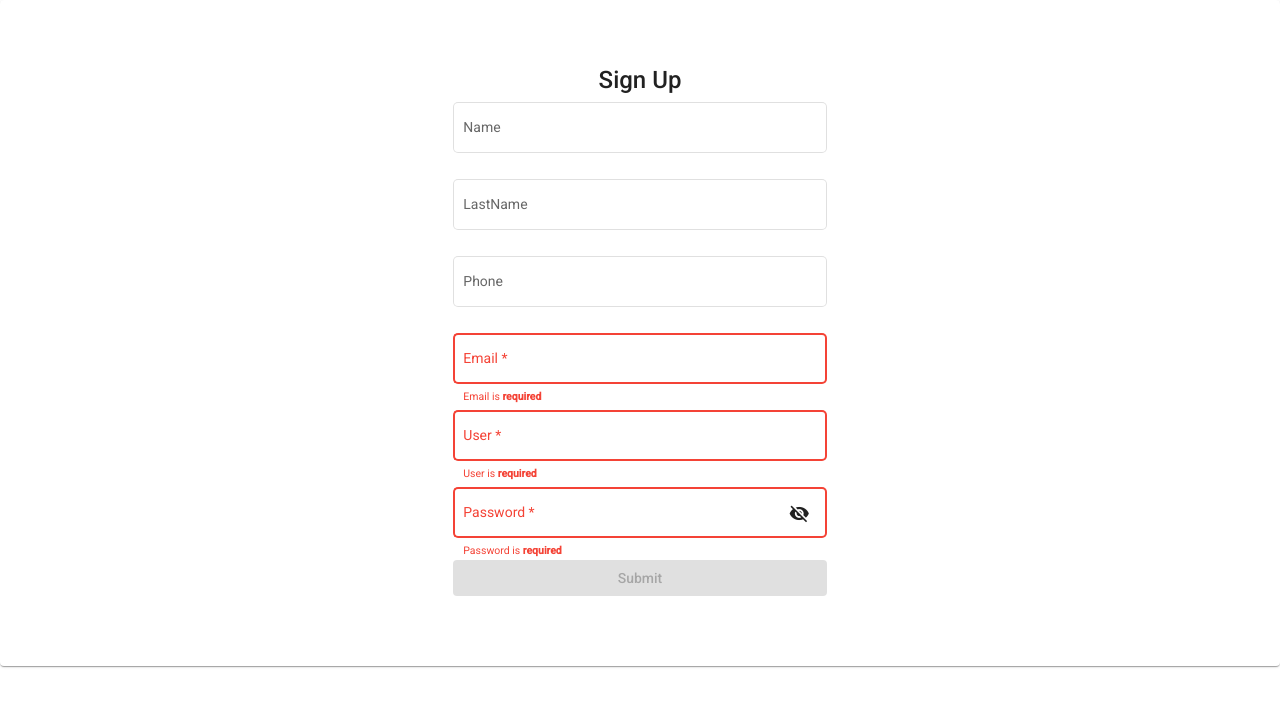
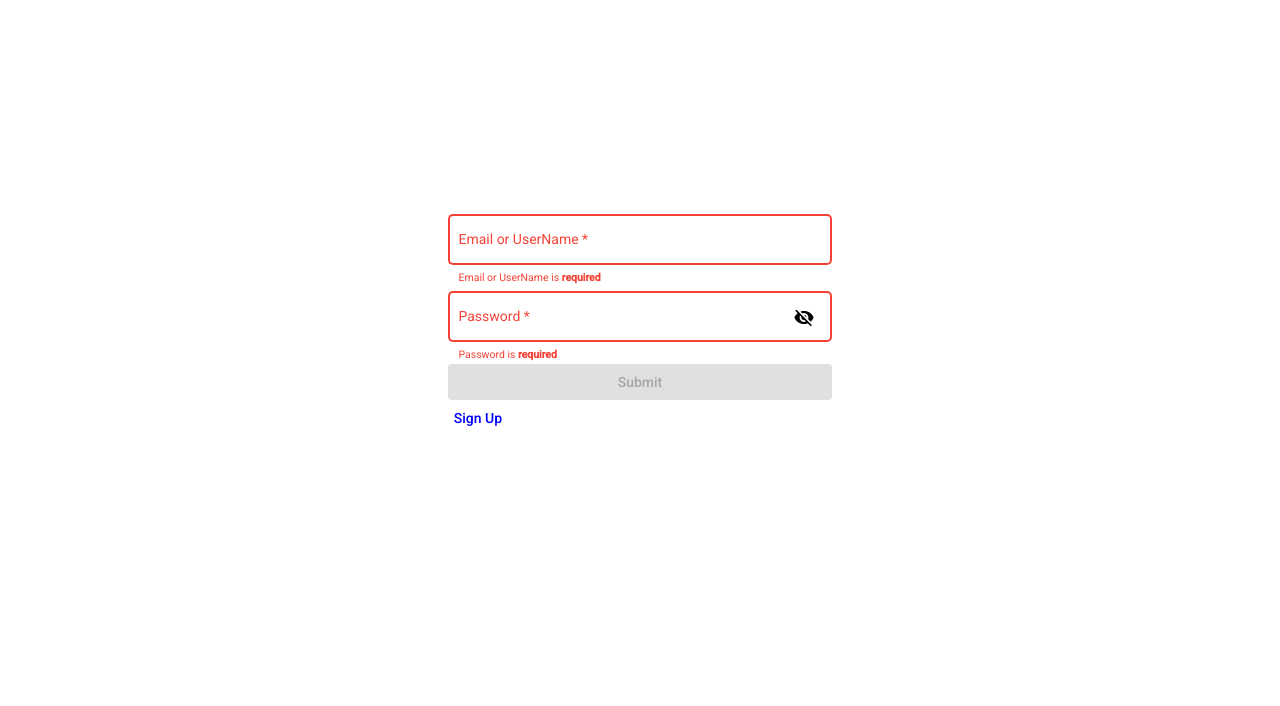
Before and after one commit to natthakhon/TheaterFront, an Angular app: page / in a window 1280 px wide. Shown: the top 706 px of the page. Built offline with nearby package versions, Linux system fonts and the light colour scheme.

Commit message:
no message

```diff
--- a/src/app/app.component.html
+++ b/src/app/app.component.html
@@ -1,2 +1,2 @@
 <router-outlet></router-outlet>
-<app-user></app-user>
+<app-login></app-login>
--- a/src/app/app.module.ts
+++ b/src/app/app.module.ts
@@ -26,11 +26,13 @@ import { MatMenuModule } from '@angular/material/menu';
 import {MatSnackBarModule } from '@angular/material/snack-bar';
 import {MatProgressSpinnerModule} from '@angular/material/progress-spinner'
 import { UserComponent } from './user/user.component';
+import { LoginComponent } from './login/login.component';
 
 @NgModule({
   declarations: [
     AppComponent,
-    UserComponent
+    UserComponent,
+    LoginComponent
   ],
   imports: [
     BrowserModule,
--- /dev/null
+++ b/src/app/login/login.component.css
@@ -0,0 +1,14 @@
+.login{
+    text-align: center;
+    padding-top: 15em;
+
+}
+
+.field-width {
+    width: 30%;
+}
+
+.singup{
+    padding-left: 34.2%;
+    color: blue;
+}
--- /dev/null
+++ b/src/app/login/login.component.html
@@ -0,0 +1,34 @@
+<form [formGroup]="loginForm" >
+    <div class="spinner" *ngIf="isSpinnerVisible">
+        <mat-spinner></mat-spinner>
+    </div>
+    <div class="login">
+        <div>
+            <mat-form-field class="field-width" appearance="outline" >
+                <mat-label>Email or UserName</mat-label>
+                <input type="text" matInput placeholder="Email or UserName" formControlName="user" >
+                <mat-error *ngIf="loginForm.controls['user'].hasError('required')">
+                    Email or UserName is <strong>required</strong>
+                </mat-error>
+            </mat-form-field>
+        </div>
+        <div>
+            <mat-form-field class="field-width" appearance="outline" >
+                <mat-label>Password</mat-label>
+                <input matInput [type]="hide ? 'password' : 'text'" formControlName="password">
+                <button mat-icon-button matSuffix (click)="hide = !hide" [attr.aria-label]="'Hide password'" [attr.aria-pressed]="hide">
+                    <mat-icon>{{hide ? 'visibility_off' : 'visibility'}}</mat-icon>
+                </button>
+                <mat-error *ngIf="loginForm.controls['password'].hasError('required')">
+                    Password is <strong>required</strong>
+                </mat-error>
+            </mat-form-field>
+        </div>
+        <div>
+            <button class="field-width" mat-raised-button color="primary" [disabled] = "!loginForm.valid" (click)="submit()">Submit</button>
+        </div>
+    </div>
+    <div class="singup">
+        <a mat-button routerLink="/user">Sign Up</a>
+    </div>
+</form>
--- /dev/null
+++ b/src/app/login/login.component.ts
@@ -0,0 +1,64 @@
+import { Component, OnInit } from '@angular/core';
+import {FormBuilder, FormGroup, Validators } from '@angular/forms'
+import { ErrorStateMatcher } from '@angular/material/core';
+import {CustomErrorStateMatcher} from 'src/app/validation/CustomErrorStateMatcher';
+import { HttpClient,} from '@angular/common/http';
+import {UserService} from 'src/app/user.service'
+import {MatSnackBar} from '@angular/material/snack-bar';
+
+@Component({
+  selector: 'app-login',
+  templateUrl: './login.component.html',
+  styleUrls: ['./login.component.css'],
+  providers:[
+    {provide:ErrorStateMatcher,useClass:CustomErrorStateMatcher}
+  ]
+})
+export class LoginComponent implements OnInit {
+
+  isSpinnerVisible:boolean= false;
+  hide = true;
+  loginForm!: FormGroup;
+
+  constructor(private fb: FormBuilder,
+    private http:HttpClient,
+    private snackBar: MatSnackBar) { }
+
+  ngOnInit(): void {
+    this.iniForm();
+  }
+
+  iniForm(){
+    this.loginForm = this.fb.group({
+      user:['',Validators.required],
+      password:['',Validators.required]
+    });
+  }
+
+  submit(){
+    let found = false;
+    this.isSpinnerVisible = true;
+    const service = new UserService(this.http);
+    service.getUserByEmail(this.loginForm.controls['user'].value,this.loginForm.controls['password'].value)
+      .subscribe(data=>{
+        if (data != null){
+          found = true;
+        }
+      });
+
+    if (!found){
+      service.getUserByUser(this.loginForm.controls['user'].value,this.loginForm.controls['password'].value)
+      .subscribe(data=>{
+        if (data != null){
+          found = true;
+        }
+      });
+    }
+
+    if (!found){
+      this.snackBar.open("Not a valid user", "OK");
+    }
+
+    this.isSpinnerVisible = false;
+  }
+}
--- a/src/app/user.service.ts
+++ b/src/app/user.service.ts
@@ -10,15 +10,23 @@ import { environment } from 'src/environments/environment';
 export class UserService {
 
   private url:string = environment.apiurl;
-  private headers: Headers = new Headers({});
+  //private headers: Headers = new Headers({});
 
 
   constructor(private http: HttpClient) {
-    this.headers.append('Content-Type','application/x-www-form-urlencoded');
-    this.headers.append('Content-Type','application/json');
+    //this.headers.append('Content-Type','application/x-www-form-urlencoded');
+    //this.headers.append('Content-Type','application/json');
    }
 
   addUser(user:User): Observable<User>{
-    return this.http.post<User>(this.url+environment.urlsuffix.user.create, user);
+    return this.http.post<User>(this.url+environment.urlsuffix.user.user, user);
+  }
+
+  getUserByEmail(email:string,password:string){
+    return this.http.get<User>(this.url+environment.urlsuffix.user.user+'/'+email+'/'+password+'/0');
+  }
+
+  getUserByUser(user:string,password:string){
+    return this.http.get<User>(this.url+environment.urlsuffix.user.user+'/'+user+'/'+password);
   }
 }
--- a/src/environments/environment.ts
+++ b/src/environments/environment.ts
@@ -7,7 +7,7 @@ export const environment = {
   apiurl: 'https://localhost:44373/api/',
   urlsuffix:{
     user:{
-      create: 'user',
+      user: 'user',
     }
   }
 };
```
Also changed, not shown: 2 other files (tests, documents, lock files or other folders).
